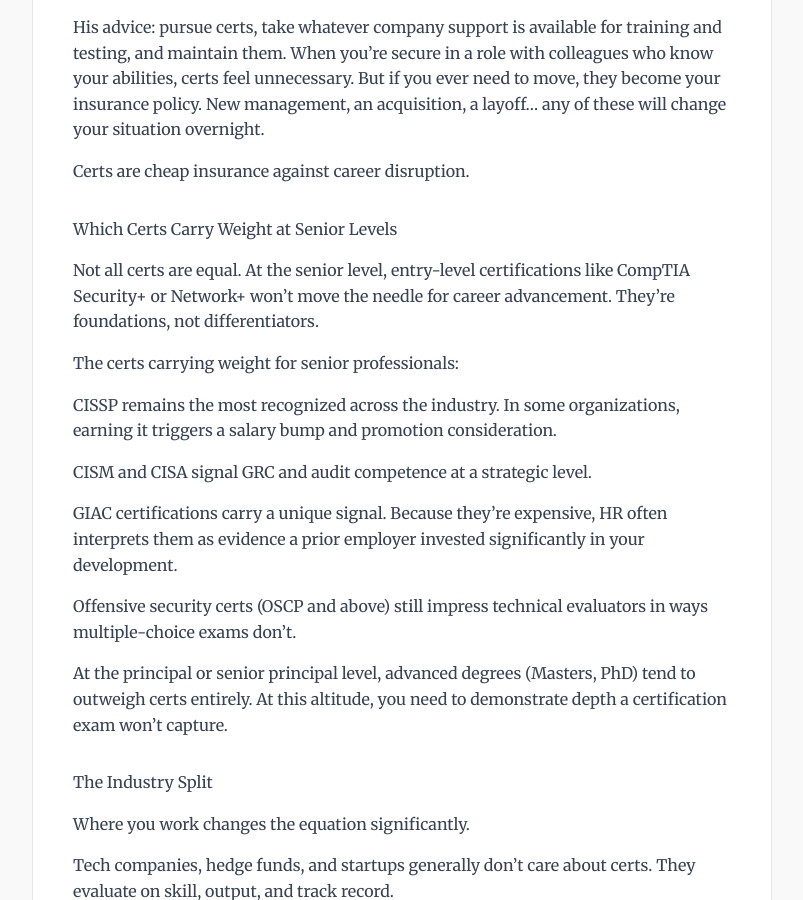
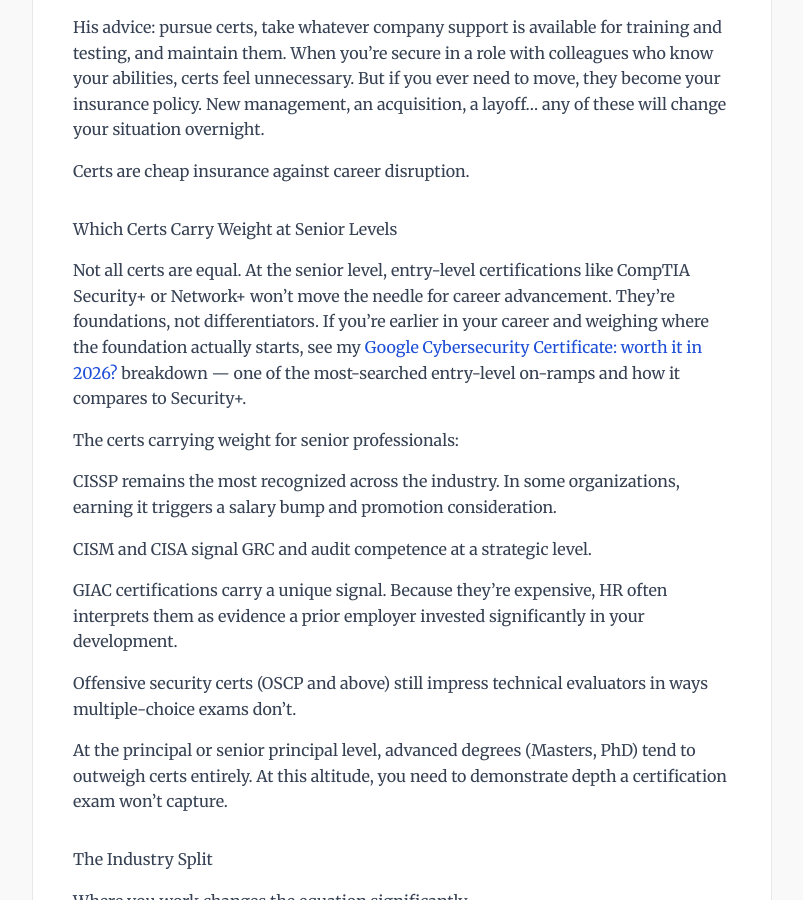
Before and after one commit to mda1125/bytesizedsecurity, a Jekyll site: the page built from _posts/2026-06-06-cybersecurity-certs-your-senior-level-insurance-policy.md, in a window 1280 px wide and 900 px high, scrolled down 2980 px. Shown: the whole window, without its empty margins (64-867 px from the left). Built offline with Jekyll 4.4.1, drawn with Linux system fonts in a browser that asks for light colours; comment, search, counter and statistics services are not loaded.

Commit message:
SEO: inbound link to Google Cybersecurity Certificate review from entry-level cert contrast

```diff
--- a/_posts/2026-06-06-cybersecurity-certs-your-senior-level-insurance-policy.md
+++ b/_posts/2026-06-06-cybersecurity-certs-your-senior-level-insurance-policy.md
@@ -76,7 +76,7 @@
 
 ## Which Certs Carry Weight at Senior Levels
 
-Not all certs are equal. At the senior level, entry-level certifications like CompTIA Security+ or Network+ won't move the needle for career advancement. They're foundations, not differentiators.
+Not all certs are equal. At the senior level, entry-level certifications like CompTIA Security+ or Network+ won't move the needle for career advancement. They're foundations, not differentiators. If you're earlier in your career and weighing where the foundation actually starts, see my [Google Cybersecurity Certificate: worth it in 2026?](/2026/06/25/google-cybersecurity-certification-review/) breakdown — one of the most-searched entry-level on-ramps and how it compares to Security+.
 
 The certs carrying weight for senior professionals:
 
```
